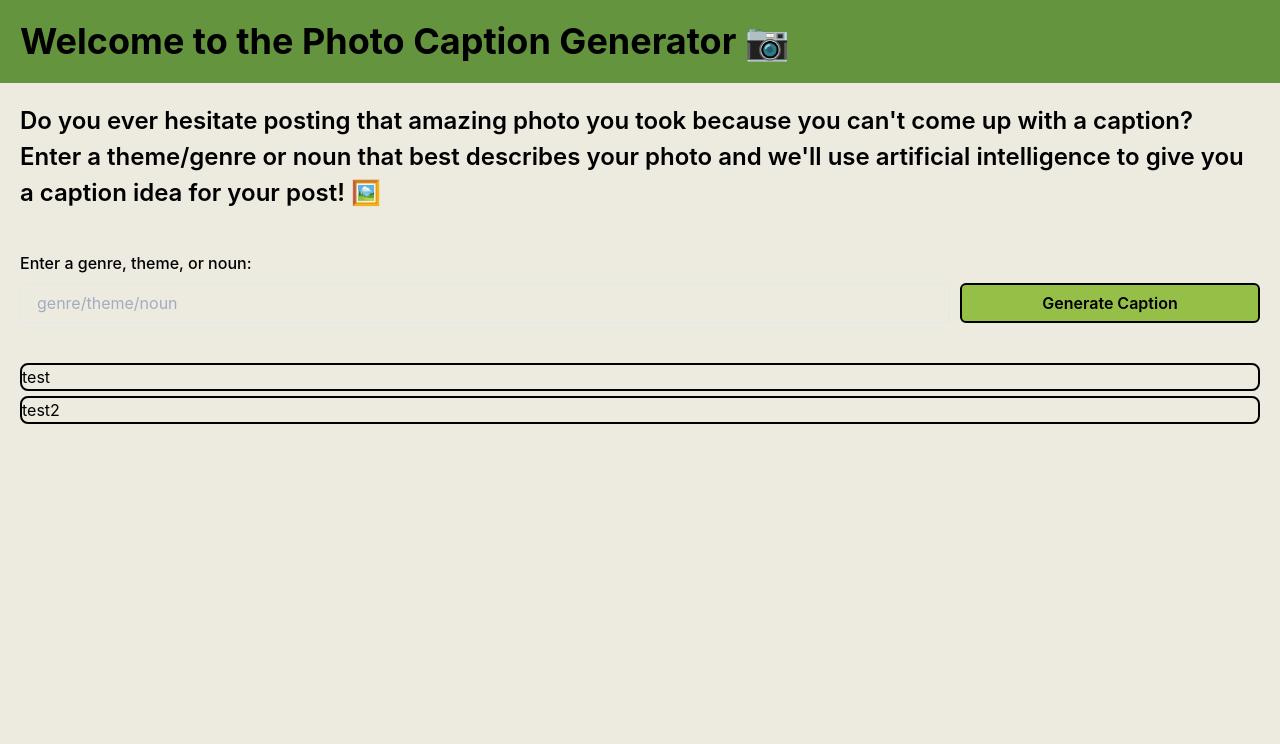
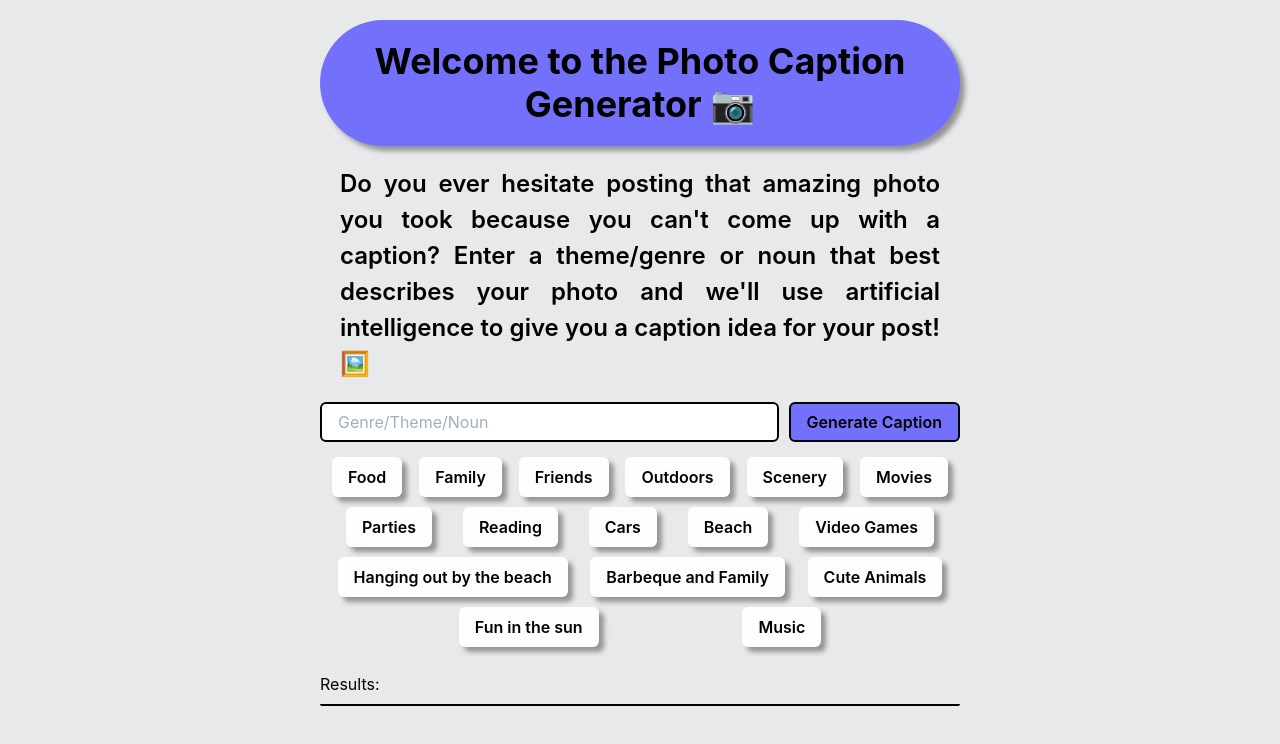
Before and after one commit to kalebchisholm/photo-caption-generator, a React (Create React App) app: page / in a window 1280 px wide. Shown: the top 744 px of the page. Built offline with nearby package versions, Linux system fonts and the light colour scheme.

Commit message:
Started from new angle. All fundamentals working.

```diff
--- a/src/App.jsx
+++ b/src/App.jsx
@@ -1,7 +1,7 @@
-import { Page } from './pages/Page';
+import { CaptionList } from './pages/CaptionList';
 
 export default function App() {
   return (
-    <Page />
+    <CaptionList />
   );
 }
--- a/src/components/CaptionCard.jsx
+++ b/src/components/CaptionCard.jsx
@@ -1,13 +1,21 @@
-import { GridItem } from "@chakra-ui/react";
+import { Grid, GridItem, Text } from "@chakra-ui/react";
 
 export function CaptionCard(props) {
   return (
     <GridItem
-      border='2pt solid black'
+      bg='white'
       borderRadius='lg'
-      h='fit-content'
+      my='20px'
+      mr='10px'
+      p='10px'
+      shadow='5px 5px 5px #949494'
     >
-      {props.data}
+      <Grid templateColumns='auto 1fr' gap='10px'>
+        <Text fontWeight='bold'>Topic(s):</Text>
+        <Text>{props.themes}</Text>
+        <Text fontWeight='bold'>Caption:</Text>
+        <Text>{props.data}</Text>
+      </Grid>
     </GridItem>
   )
 }
--- a/src/components/Inputbar.jsx
+++ /dev/null
@@ -1,113 +0,0 @@
-// FILE: Inputbar.jsx
-// PURPOSE: The form which takes user input.
-// ------------------------------ IMPORTS -------------------------------------
-import { useState } from 'react'
-import {
-  FormControl,
-  FormLabel,
-  FormErrorMessage,
-  Button,
-  Input,
-  Grid
-} from '@chakra-ui/react'
-import {
-  Formik,
-  Form,
-  Field
-} from 'formik'
-import { CaptionCard } from './CaptionCard'
-import { captionData } from '../data/Data'
-
-const { Configuration, OpenAIApi } = require("openai");
-// ------------------------------ FUNCTION ------------------------------------
-export function Inputbar() {
-  let count = 0
-  const [captionList, setCaption] = useState([])
-
-  function addCaption(content) {
-    console.log(content)
-    setCaption([...captionList, content])
-  }
-
-  function validateInput(value) {
-    let error
-    if (!value) {
-      error = 'Required'
-    }
-    return error
-  }
-
-  return (
-    <>
-      <Formik
-        initialValues={{ theme: '' }}
-        onSubmit={(values) => {
-
-          const configuration = new Configuration({
-            apiKey: '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',
-          });
-
-          const openai = new OpenAIApi(configuration);
-
-          openai.createCompletion("text-curie-001", {
-            prompt: `Write a caption for a photo about the following topics: ${values.theme}.`,
-            temperature: 0.7,
-            max_tokens: 256,
-            top_p: 1,
-            frequency_penalty: 0,
-            presence_penalty: 0,
-          })
-          .then((response) => {
-            // captionData.push(response.data.choices[0].text)
-            addCaption(response.data.choices[0].text)
-            // console.log(captionData)
-          });
-        }}
-      >
-        <Form>
-          <Grid templateColumns='3fr 1fr' p='20px'>
-            <Field name='theme' validate={validateInput}>
-              {({ field, form }) => (
-                <FormControl
-                  isInvalid={
-                    form.errors.name && form.touched.name
-                  }
-                >
-                  <FormLabel htmlFor='theme'>
-                    Enter a genre, theme, or noun:
-                  </FormLabel>
-                  <Input {...field} id='theme' placeholder='genre/theme/noun' />
-                  <FormErrorMessage>{form.errors.name}</FormErrorMessage>
-                </FormControl>
-              )}
-            </Field>
-            <Button
-              type='submit'
-              mt={8}
-              ml='10px'
-              bg='btnColor'
-              border='2pt solid black'
-              _hover={{
-                bg: 'btnHoverColor'
-              }}
-            >
-              Generate Caption
-            </Button>
-          </Grid>
-        </Form>
-      </Formik>
-      <Grid
-        m='20px'
-        gap='5px'
-        minH='fit-content'
-        maxH='100vh'
-      >
-        {
-          captionData.map((content) =>
-            <CaptionCard key={count++} data={content}/>
-          )
-        }
-      </Grid>
-    </>
-  )
-}
--- /dev/null
+++ b/src/components/Presets.jsx
@@ -0,0 +1,19 @@
+import { Button } from '@chakra-ui/react'
+
+export function Presets(props) {
+  return (
+    <Button
+      value={props.data}
+      onClick={props.onClick}
+      m='5px'
+      shadow='5px 5px 5px #949494'
+      bg='secondary'
+      _hover={{
+        bg:'btnHoverColor'
+      }}
+    >
+      {props.data}
+    </Button>
+
+  )
+}
--- /dev/null
+++ b/src/containers/CaptionForm.jsx
@@ -0,0 +1,103 @@
+import { useState } from 'react'
+import {
+  Grid,
+  Input,
+  Flex,
+  Button,
+  Center,
+  Box
+} from '@chakra-ui/react'
+import { Presets } from '../components/Presets';
+
+const { Configuration, OpenAIApi } = require("openai");
+
+// ------------------------------ FUNCTION ------------------------------------
+export function CaptionForm(props) {
+
+  const [caption, setCaption] = useState('')
+
+  const handleChange = e => {
+    setCaption(e.target.value)
+  }
+
+  const handleSubmit = e => {
+    e.preventDefault()
+
+    if (!caption) {
+      return
+    }
+
+    const configuration = new Configuration({
+      apiKey: '',
+    });
+
+    const openai = new OpenAIApi(configuration)
+
+    openai.createCompletion("text-curie-001", {
+      prompt: `Write a creative and simple photo caption for a post on social media that involves the following genres: ${caption}.`,
+      temperature: 0.7,
+      max_tokens: 256,
+      top_p: 1,
+      frequency_penalty: 0,
+      presence_penalty: 0,
+    })
+    .then((response) => {
+      props.onSubmit({
+        themes: caption,
+        text: response.data.choices[0].text
+      })
+      setCaption('')
+    })
+  }
+
+  return (
+    <Center>
+      <Box w='50vw'>
+        <Grid templateColumns='1fr auto'>
+          <Input
+            id='search'
+            type='search'
+            bg='white'
+            border='2pt solid black !important'
+            placeholder='Genre/Theme/Noun'
+            value={caption}
+            onChange={handleChange}
+          />
+          <Flex justify='space-evenly'>
+            <Button
+              type='submit'
+              onClick={handleSubmit}
+              bg='btnColor'
+              border='2pt solid black'
+              ml='10px'
+              _hover={{
+                bg: 'btnHoverColor'
+              }}
+            >
+              Generate Caption
+            </Button>
+          </Flex>
+        </Grid>
+        <Flex flexWrap='wrap' justifyContent='space-evenly' mt='10px'>
+          <Presets data={'Food'} onClick={handleChange} />
+          <Presets data={'Family'} onClick={handleChange} />
+          <Presets data={'Friends'} onClick={handleChange} />
+          <Presets data={'Outdoors'} onClick={handleChange} />
+          <Presets data={'Scenery'} onClick={handleChange} />
+          <Presets data={'Movies'} onClick={handleChange} />
+          <Presets data={'Parties'} onClick={handleChange} />
+          <Presets data={'Reading'} onClick={handleChange} />
+          <Presets data={'Cars'} onClick={handleChange} />
+          <Presets data={'Beach'} onClick={handleChange} />
+          <Presets data={'Video Games'} onClick={handleChange} />
+          <Presets data={'Hanging out by the beach'} onClick={handleChange} />
+          <Presets data={'Barbeque and Family'} onClick={handleChange} />
+          <Presets data={'Cute Animals'} onClick={handleChange} />
+          <Presets data={'Fun in the sun'} onClick={handleChange} />
+          <Presets data={'Music'} onClick={handleChange} />
+          {/* // TODO: add some more, ALSO try #'s and other short sentences! */}
+        </Flex>
+      </Box>
+    </Center>
+  )
+}
--- a/src/containers/Results.jsx
+++ b/src/containers/Results.jsx
@@ -1,27 +1,36 @@
-// FILE: Results.jsx
-// PURPOSE: The container for all of the results that are returned from the
-//          user queries.
+import { CaptionCard } from "../components/CaptionCard"
+import { Box, Center, Text, Stack } from "@chakra-ui/react"
 
-// ------------------------------ IMPORTS -------------------------------------
-import { Grid } from "@chakra-ui/react"
-import { CaptionCard } from '../components/CaptionCard'
-// ----------------------------- FUNCTION -------------------------------------
-export function Results(props) {
+export function Results({captions}) {
 
-  let count = 0
+  let keyNumber = 0
 
   return (
-    <Grid
-    m='20px'
-    gap='5px'
-    minH='fit-content'
-    maxH='100vh'
-    >
-      {
-        props.data.map((content) =>
-          <CaptionCard key={count++} data={content}/>
-        )
-      }
-    </Grid>
+    <Center>
+      <Stack mt='20px'>
+        <Text>
+          Results:
+        </Text>
+        <Box
+          borderRadius='lg'
+          borderTopRadius='none'
+          borderTop='2pt solid black'
+          m='10px'
+          w='50vw'
+          maxH='45vh'
+          overflow='auto'
+        >
+          {
+            captions.map((caption) => (
+              <CaptionCard
+                key={keyNumber++}
+                themes={caption.themes}
+                data={caption.text}
+              />
+            ))
+          }
+        </Box>
+      </Stack>
+    </Center>
   )
 }
--- a/src/data/Data.js
+++ /dev/null
@@ -1,5 +0,0 @@
-
-export const captionData = [
-  'test',
-  'test2',
-]
--- /dev/null
+++ b/src/pages/CaptionList.jsx
@@ -0,0 +1,53 @@
+import { useState } from "react"
+import { Results } from "../containers/Results"
+import { CaptionForm } from "../containers/CaptionForm"
+import { Heading, Text, Flex } from '@chakra-ui/react'
+
+export function CaptionList() {
+
+  const [captions, setCaptions] = useState([])
+
+  const addCaption = caption => {
+    if(!caption.text || /^\s*$/.test(caption.text)) {
+      return
+    }
+
+    const newCaptions = [caption, ...captions]
+
+    setCaptions(newCaptions)
+  }
+
+  return (
+    <Flex direction='column' h='100vh'>
+      <Heading
+        textAlign='center'
+        bg='primary'
+        p='20px'
+        mt='20px'
+        mx='auto'
+        borderRadius='full'
+        w='50vw'
+        shadow='5px 5px 5px #949494'
+      >
+        Welcome to the Photo Caption Generator 📷
+      </Heading>
+      <Text
+        mx='auto'
+        textAlign='justify'
+        p='20px'
+        fontSize='2xl'
+        fontWeight='semibold'
+        w='50vw'
+      >
+        Do you ever hesitate posting that amazing
+        photo you took because you can't come up
+        with a caption? Enter a theme/genre or noun
+        that best describes your photo and we'll use
+        artificial intelligence to give you a
+        caption idea for your post! 🖼️
+      </Text>
+      <CaptionForm onSubmit={addCaption} />
+      <Results captions={captions} />
+    </Flex>
+  )
+}
--- a/src/pages/Page.jsx
+++ /dev/null
@@ -1,34 +0,0 @@
-// FILE: Page.jsx
-// PURPOSE: The page for the entire application. Contains all containers and
-//          components.
-
-// ------------------------------ IMPORTS -------------------------------------
-import { Heading, Text, Flex } from '@chakra-ui/react'
-import { Inputbar } from '../components/Inputbar'
-import { Results } from '../containers/Results'
-import { captionData } from '../data/Data'
-// ----------------------------- FUNCTION -------------------------------------
-export function Page() {
-
-  return (
-      <Flex direction='column' h='100vh'>
-        <Heading bg='btnHoverColor' p='20px'>
-          Welcome to the Photo Caption Generator 📷
-        </Heading>
-        <Text
-          p='20px'
-          fontSize='2xl'
-          fontWeight='semibold'
-        >
-          Do you ever hesitate posting that amazing
-          photo you took because you can't come up
-          with a caption? Enter a theme/genre or noun
-          that best describes your photo and we'll use
-          artificial intelligence to give you a
-          caption idea for your post! 🖼️
-        </Text>
-        <Inputbar />
-        {/* <Results data={captionData}/> */}
-      </Flex>
-  )
-}
--- a/src/styles/Theme.js
+++ b/src/styles/Theme.js
@@ -2,15 +2,17 @@ import { extendTheme } from '@chakra-ui/react'
 
 export const myTheme = extendTheme ({
   colors: {
-    centerBg: 'whitesmoke',
-    btnColor: '#95BF47',
-    btnHoverColor: '#64943E',
-    headerColor: '#151f36',
+    primary: '#7371FC',       // medium slate blue
+    secondary: '#FDFFFC',     // middle yellow
+    btnColor: '#7371FC',
+    btnHoverColor: '#B0AFFD', // medium slate blue
+    headerColor: '#151f36'
   },
   styles: {
     global: () => ({
       body: {
-        bg: '#edeadf',
+        bg: '#E8E9EB',       // platinum
+        // bg: '#E0DFD5',    // alabaster
         color: 'black',
       }
     })
```
